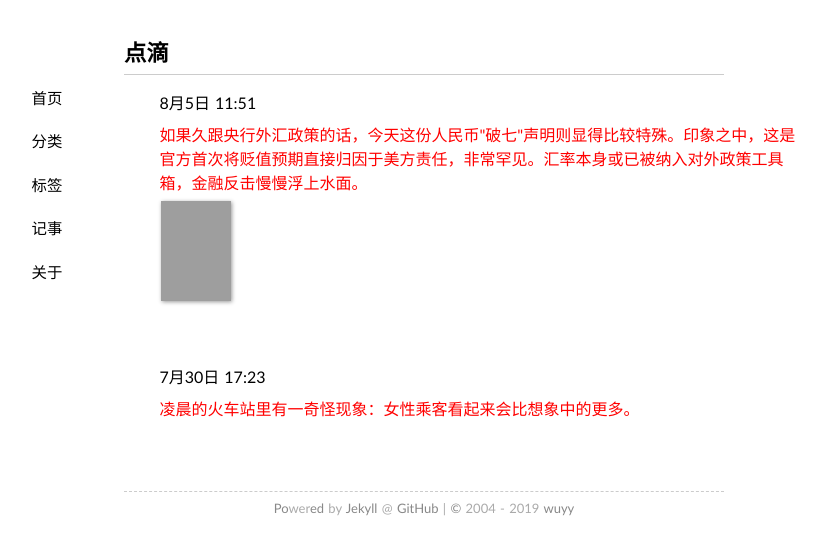
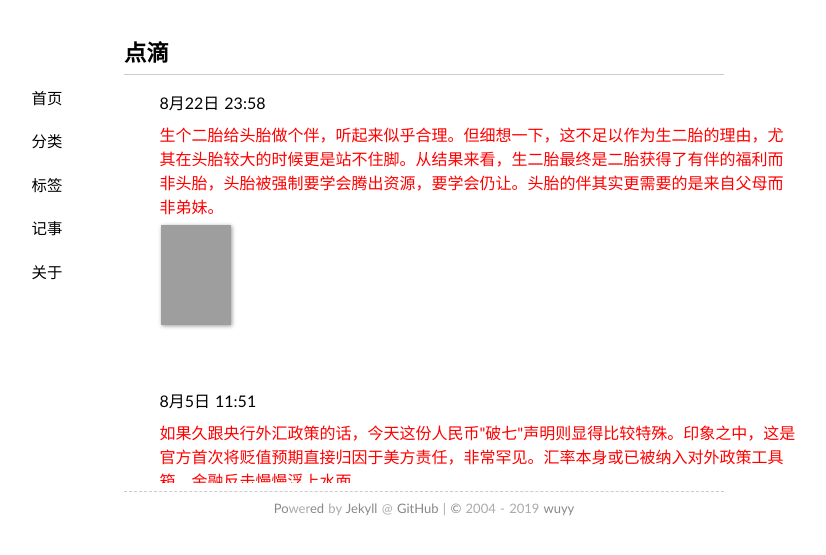
Before and after one commit to wuyy2007/wanguolin.github.io, a Jekyll site: the page built from tlog/index.md, in a window 1280 px wide. Shown: the top 555 px of the page, without its empty margins (216-1042 px from the left). Built offline with Jekyll 4.4.1, drawn with Linux system fonts in a browser that asks for light colours; nearby versions of some CDN libraries; some web fonts are replaced; grey boxes are pictures that could not be loaded.

Commit message:
Update index.md

```diff
--- a/tlog/index.md
+++ b/tlog/index.md
@@ -111,6 +111,17 @@ comments: no
 	<div class="panel-body" style="height: 400px; width: 708px; overflow-y:scroll">
 	<div style="border: 1px  #000000; width: 90%; margin: 0 auto;">
 
+		<span  class = "space">
+			<p>8月22日 23:58</p>
+			<font  color="red">生个二胎给头胎做个伴，听起来似乎合理。但细想一下，这不足以作为生二胎的理由，尤其在头胎较大的时候更是站不住脚。从结果来看，生二胎最终是二胎获得了有伴的福利而非头胎，头胎被强制要学会腾出资源，要学会仍让。头胎的伴其实更需要的是来自父母而非弟妹。</font>
+			<div class="over"></div><!--背景层-->
+			<div class="logoImg amplifyImg"><!--注意：此处的amlifyImg不可少-->
+			<table><tr>
+			<td><img src="https://raw.githubusercontent.com/wuyy2007/resouce/master/webcontentpic/pboc_rmb.jpg" height="100" width="70" margin="5" /></td>
+			</tr></table>
+			</div>
+		</span>
+
 
 
 
```
